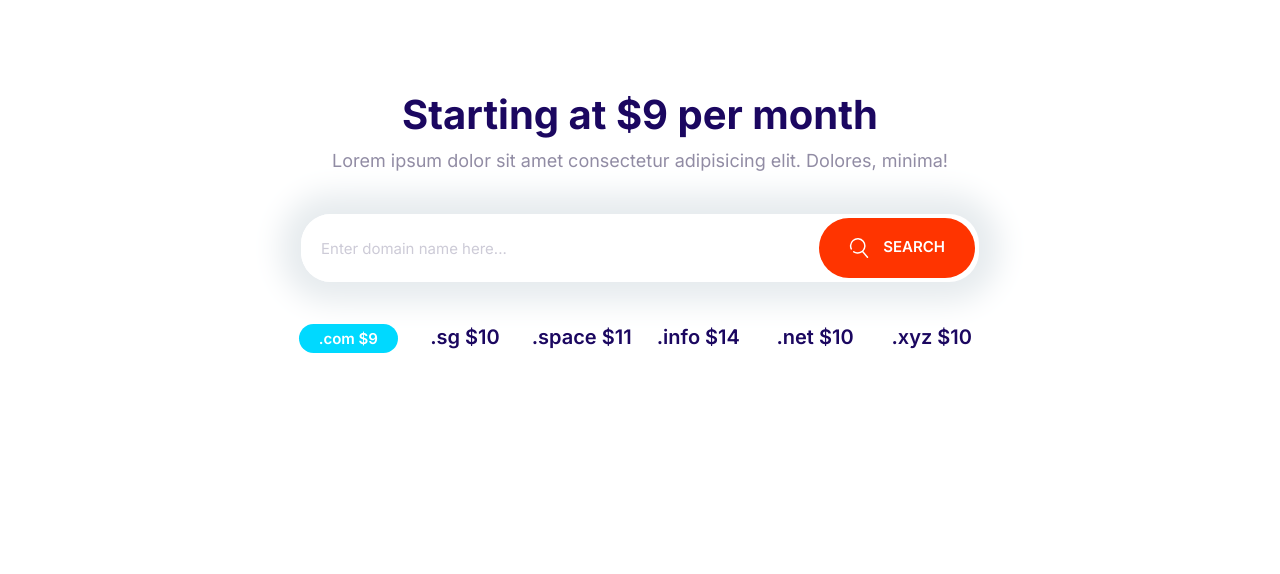
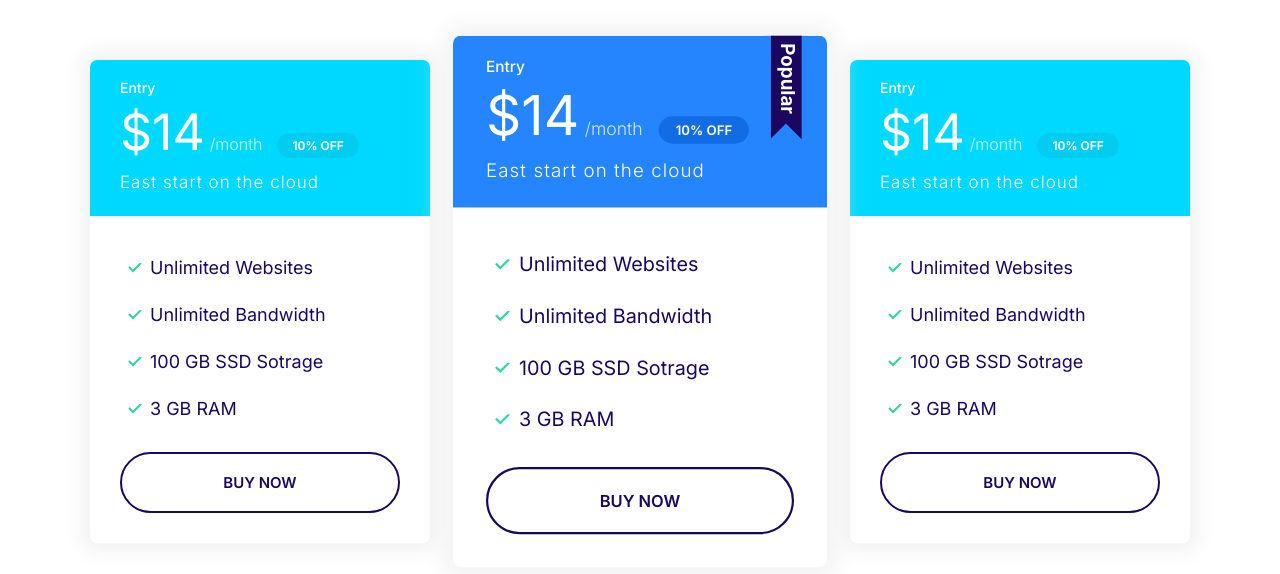
Before and after one commit to bsolomon18/moshify, a plain HTML site: page index.html in a window 1280 px wide. Drawn offline with Linux system fonts and the light colour scheme.

Commit message:
Block plans section

```diff
--- a/CSS/styles.css
+++ b/CSS/styles.css
@@ -318,11 +318,19 @@ p {
   color: #fff;
 }
 
+.card--primary .badge--primary {
+  background: #126de4;
+}
+
 .card--secondary .badge--secondary {
   background: #02cdf1;
 }
 
 /* PLANS */
+.plan {
+  transition: transform 0.2s ease-out;
+}
+
 .plan__name {
   color: #fff;
   margin: 0;
@@ -352,6 +360,10 @@ p {
   margin-bottom: 2rem;
 }
 
+.plan--popular {
+  transform: scale(1.1);
+}
+
 .plan--popular .card__header {
   position: relative;
 }
@@ -362,6 +374,14 @@ p {
   position: absolute;
   top: -6px;
   right: 5%;
+}
+
+.plan:hover {
+  transform: scale(1.05);
+}
+
+.plan--popular:hover {
+  transform: scale(1.15);
 }
 
 @media screen and (min-width: 1024px) {
@@ -725,3 +745,13 @@ p {
     grid-template-columns: repeat(auto-fit, minmax(100px, 1fr));
   }
 }
+
+/* PLANS BLOCK */
+.block-plans .grid {
+  gap: 8rem 4rem;
+}
+
+.block-plans .card {
+  max-width: 500px;
+  margin: 0 auto;
+}
--- a/index.html
+++ b/index.html
@@ -14,35 +14,71 @@
     <link rel="stylesheet" href="css/styles.css" />
   </head>
   <body>
-    <section class="block container block-domain">
-      <header class="block__header">
-        <h2>Starting at $9 per month</h2>
-        <p>
-          Lorem ipsum dolor sit amet consectetur adipisicing elit. Dolores,
-          minima!
-        </p>
-      </header>
-      <div class="input-group">
-        <input
-          type="text"
-          class="input"
-          placeholder="Enter domain name here..."
-        />
-        <button class="btn btn--accent">
-          <svg class="icon icon--white">
-            <use xlink:href="images/sprite.svg#search"></use>
-          </svg>
-          Search
-        </button>
+    <section class="block container block-plans">
+      <div class="grid grid--1x3">
+        <div class="plan">
+          <div class="card card--secondary">
+            <header class="card__header">
+              <h3 class="plan__name">Entry</h3>
+              <span class="plan__price">$14</span>
+              <span class="plan__billing-cycle">/month</span>
+              <span class="badge badge--secondary badge--small">10% OFF</span>
+              <span class="plan__description">East start on the cloud</span>
+            </header>
+            <div class="card__body">
+              <ul class="list list--tick">
+                <li class="list__item">Unlimited Websites</li>
+                <li class="list__item">Unlimited Bandwidth</li>
+                <li class="list__item">100 GB SSD Sotrage</li>
+                <li class="list__item">3 GB RAM</li>
+              </ul>
+              <button class="btn btn--outline btn--block">Buy Now</button>
+            </div>
+          </div>
+        </div>
+
+        <div class="plan plan--popular">
+          <div class="card card--primary">
+            <header class="card__header">
+              <h3 class="plan__name">Entry</h3>
+              <span class="plan__price">$14</span>
+              <span class="plan__billing-cycle">/month</span>
+              <span class="badge badge--primary badge--small">10% OFF</span>
+              <span class="plan__description">East start on the cloud</span>
+            </header>
+            <div class="card__body">
+              <ul class="list list--tick">
+                <li class="list__item">Unlimited Websites</li>
+                <li class="list__item">Unlimited Bandwidth</li>
+                <li class="list__item">100 GB SSD Sotrage</li>
+                <li class="list__item">3 GB RAM</li>
+              </ul>
+              <button class="btn btn--outline btn--block">Buy Now</button>
+            </div>
+          </div>
+        </div>
+
+        <div class="plan">
+          <div class="card card--secondary">
+            <header class="card__header">
+              <h3 class="plan__name">Entry</h3>
+              <span class="plan__price">$14</span>
+              <span class="plan__billing-cycle">/month</span>
+              <span class="badge badge--secondary badge--small">10% OFF</span>
+              <span class="plan__description">East start on the cloud</span>
+            </header>
+            <div class="card__body">
+              <ul class="list list--tick">
+                <li class="list__item">Unlimited Websites</li>
+                <li class="list__item">Unlimited Bandwidth</li>
+                <li class="list__item">100 GB SSD Sotrage</li>
+                <li class="list__item">3 GB RAM</li>
+              </ul>
+              <button class="btn btn--outline btn--block">Buy Now</button>
+            </div>
+          </div>
+        </div>
       </div>
-      <ul class="list block-domain__prices">
-        <li><span class="badge badge--secondary">.com $9</span></li>
-        <li>.sg $10</li>
-        <li>.space $11</li>
-        <li>.info $14</li>
-        <li>.net $10</li>
-        <li>.xyz $10</li>
-      </ul>
     </section>
     <script src="js/main.js"></script>
   </body>
```
Also changed, not shown: components/block-plans.html (added, +66 -0 lines), components/popular_badge.html (+4 -6 lines).
